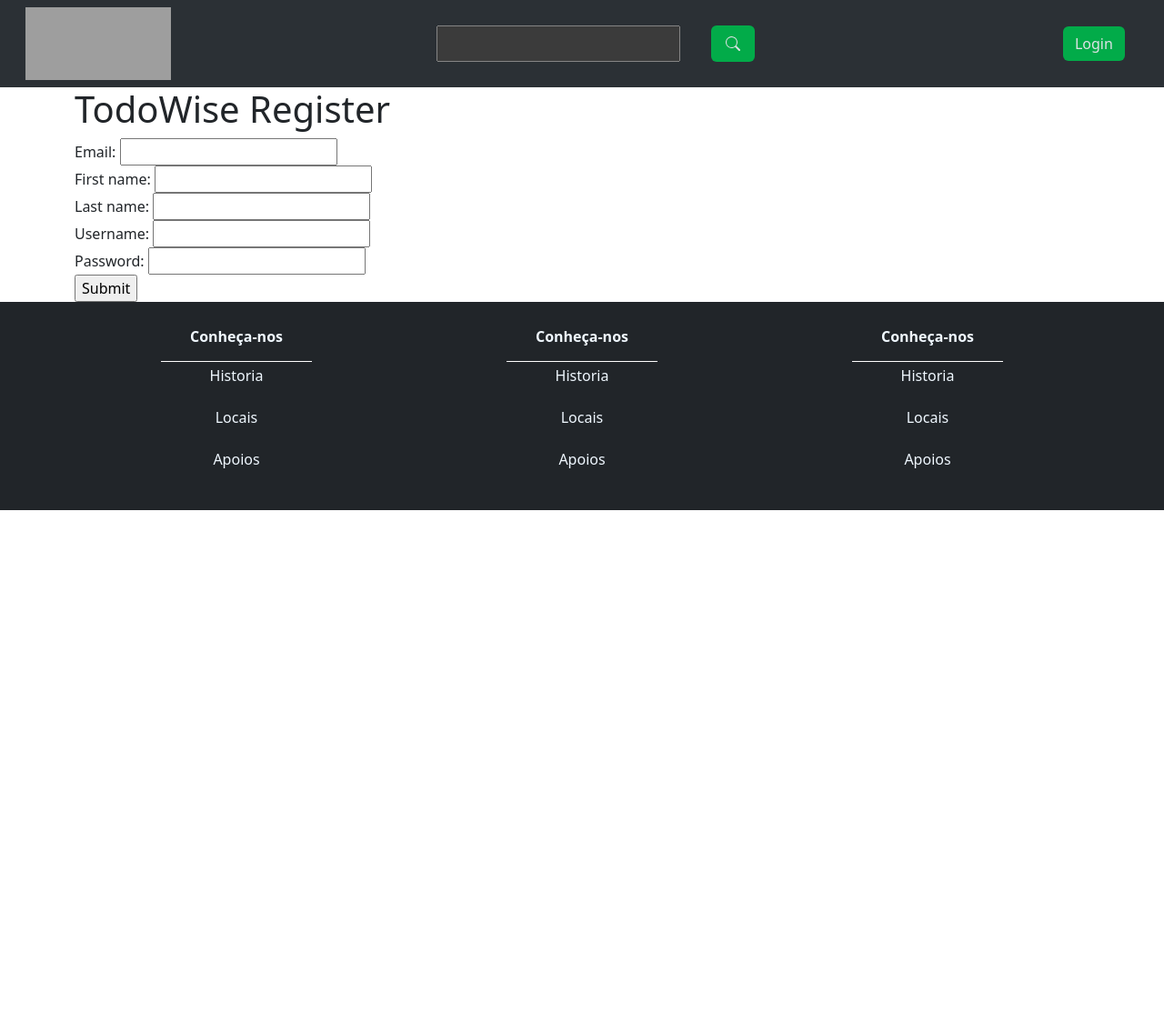
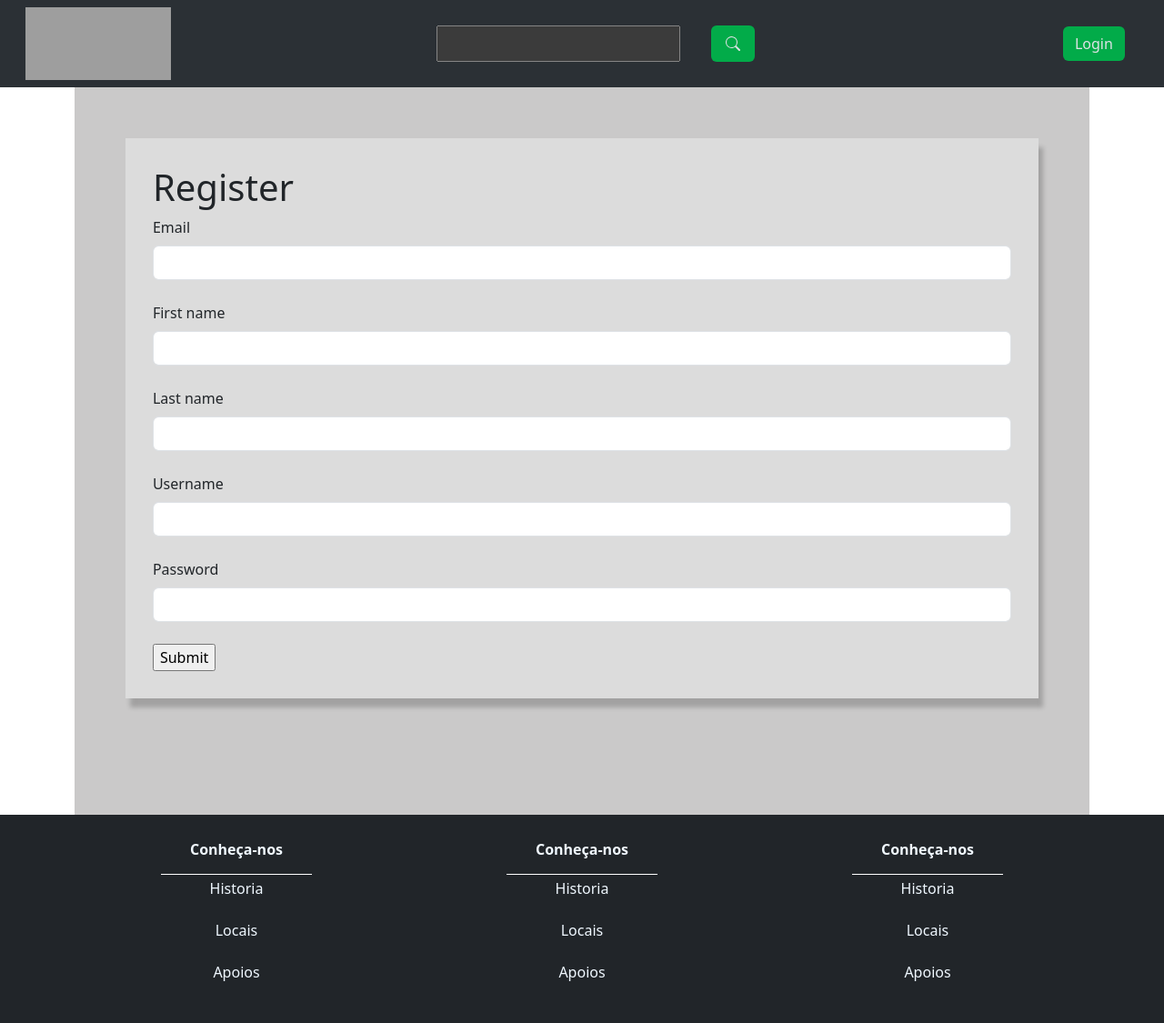
Before and after one commit to VascoMarmelo/300Buy, a Django app: page /register/ in a window 1280 px wide. Shown: the whole page at 91% size. Before the commit the page ends 561 px from the top, so only its background shows below. Run offline with Django 4.2, Linux system fonts and the light colour scheme; some libraries are stand-ins or nearby versions; grey boxes are pictures that could not be loaded.

Commit message:
Updated register page

```diff
--- a/_300Buy/app/templates/app/register.html
+++ b/_300Buy/app/templates/app/register.html
@@ -1,15 +1,21 @@
 {% extends 'app/base_app.html' %}
 
 {% block content %}
-    <h1>TodoWise Register</h1>
 
-    <form method="post", action="{% url 'app_register' %}">
-        {% csrf_token %}
-        Email: <input type="email", name="email"><br/>
-        First name: <input type="text", name="first name"><br/>
-        Last name: <input type="text", name="last name"><br/>
-        Username: <input type="text", name="username"><br/>
-        Password: <input type="password", name="password"><br/>
-        <input type="submit">
-    </form>
+<div  style="background-color: rgb(202, 201, 201); min-height: 50em; padding: 5%">
+    <div style="background-color: rgb(220, 220, 220); padding: 3%; box-shadow: 5px 10px 5px rgba(0, 0, 0, 0.2);">
+        <h1>Register</h1>
+            <form method="post", action="{% url 'app_register' %}">
+                {% csrf_token %}
+                <div>
+                    <label class="form-label">Email</label><input type="email" class="form-control" name="email"><br/>
+                    <label class="form-label">First name</label><input type="text" class="form-control" name="first name"><br/>
+                    <label class="form-label">Last name</label><input type="text" class="form-control" name="last name"><br/>
+                    <label class="form-label">Username</label><input type="text" class="form-control" name="username"><br/>
+                    <label class="form-label">Password</label><input type="password" class="form-control" name="password"><br/>
+                    <input type="submit">
+                </div>
+            </form>
+        </div>
+    </div>
 {% endblock %}
```
